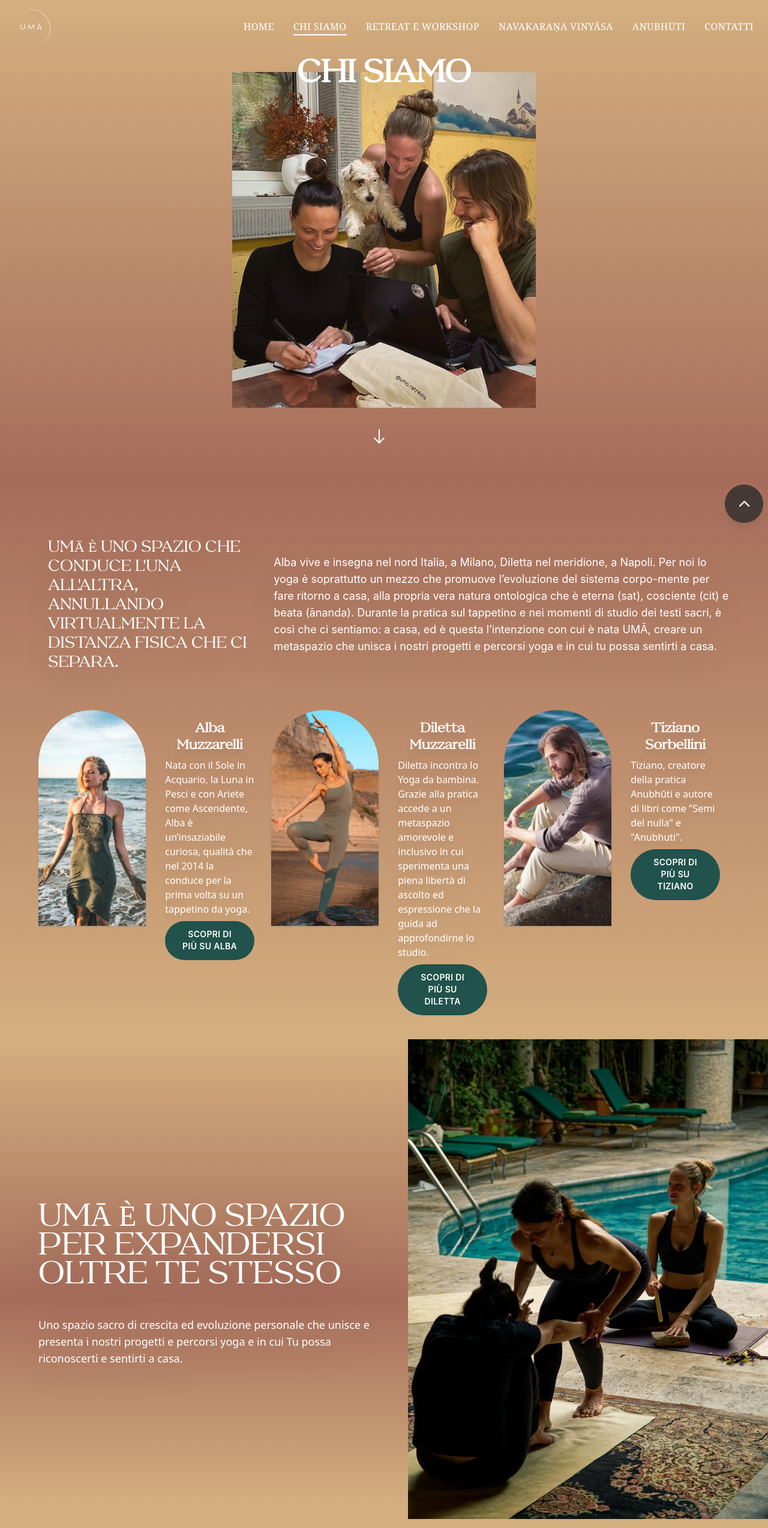
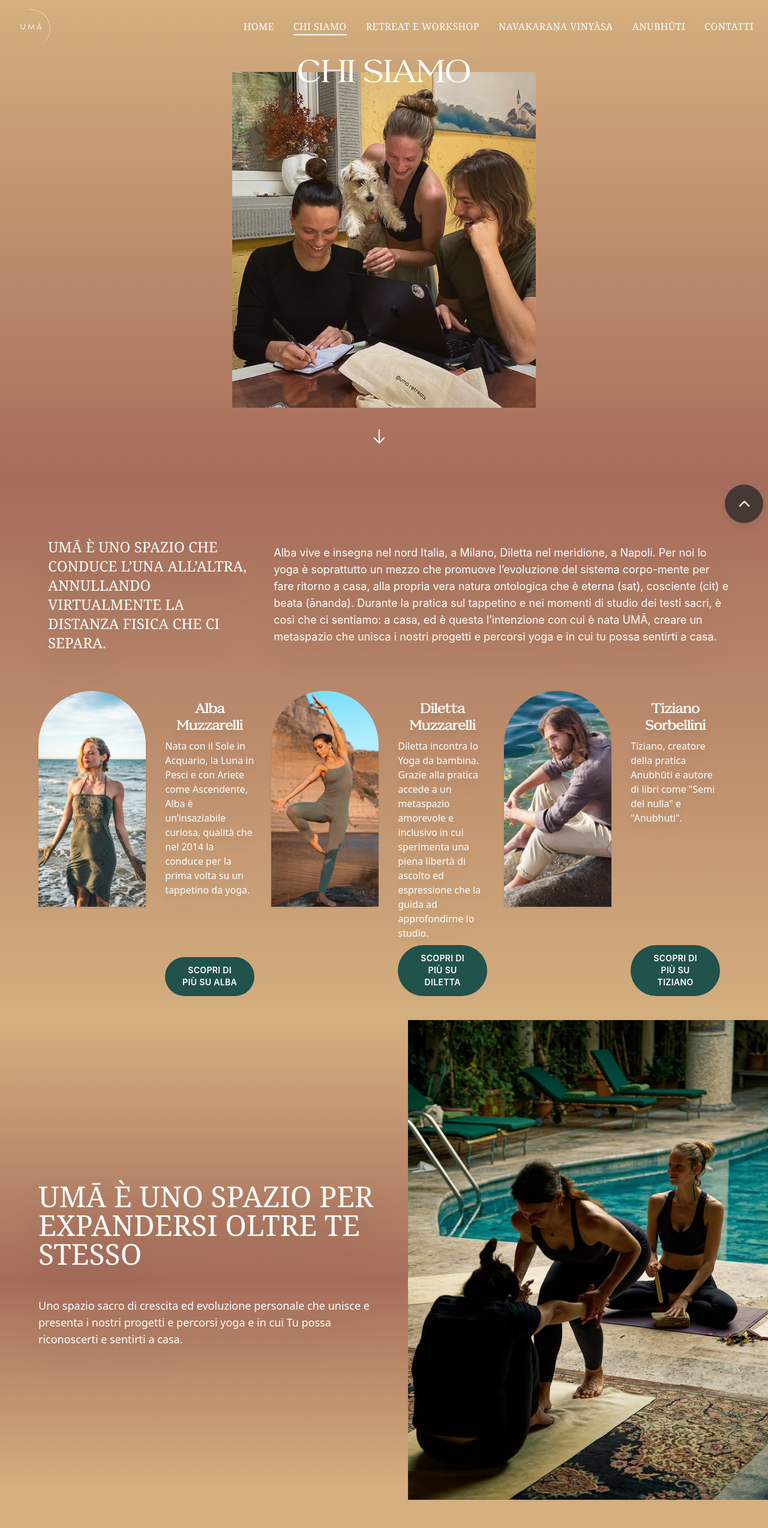
Before and after one commit to asorbellini/static-uma-yoga, a React (Vite) app: page /chi-siamo in a window 1280 px wide. Shown: the top 2548 px of the page at 60% size. Built offline with nearby package versions, Linux system fonts and the light colour scheme.

Commit message:
more improvements su CHISIAMO

```diff
--- a/src/components/AboutUmaSummary.jsx
+++ b/src/components/AboutUmaSummary.jsx
@@ -29,7 +29,7 @@ function AboutUmaSummary(){
             <section id="about-uma-summary" className="min-h-screen w-full px-4 bg-gradient-to-b from-terracota to-dorado relative">
                 <div className="px-12 pt-20 pb-8 flex flex-col sm:flex-row gap-3 items-center">
                     <div className="basis-1/3 p-[1rem]">
-                        <h3 className="text-lg md:text-2xl font-rose text-white text-left uppercase drop-shadow-2xl">
+                        <h3 className="text-lg md:text-2xl font-serif text-white text-left uppercase drop-shadow-2xl">
                         UMĀ è uno spazio che conduce l’una all’altra, annullando virtualmente la distanza fisica che ci separa.
                         </h3>
                     </div>
@@ -42,16 +42,18 @@ function AboutUmaSummary(){
                 <div className="px-12">
                     <div className="flex flex-col sm:flex-row gap-3 py-4">
                         <div className="flex-1">
-                            <div className="flex flex-col md:flex-row gap-4 items-start">
+                            <div className="flex flex-col md:flex-row gap-4 items-start h-full">
                                 <div className="basis-1/2 justify-items-center transition-all duration-[1000ms] ease-out">
                                     <img
                                     src={imageUrlAlba}
                                     alt="`Image Alba"
                                     className=" h-[45vh] object-cover shadow rounded-t-full " />
                                 </div>
-                                <div className="p-[1rem] basis-1/2">
+                                <div className="p-[1rem] basis-1/2 flex flex-col justify-between h-full">
+                                    <div>
                                         <h2 className="font-rose text-xl text-center text-white drop-shadow-xl font-semibold pb-2">Alba Muzzarelli</h2>
                                         <p className="font-sans text-base text-start text-white drop-shadow-xl font-normal">Nata con il Sole in Acquario, la Luna in Pesci e con Ariete come Ascendente, Alba è un’insaziabile curiosa, qualità che nel 2014 la conduce per la prima volta su un tappetino da yoga.</p>
+                                    </div>
                                     <div className="bg-verdeBosque hover:bg-verdeOliva transition-all duration-500 rounded-full px-6 py-3 my-2 flex justify-center items-center text-white hover:text-oscuro">
                                         <a href="/chi-siamo/alba-muzzarelli">
                                             <button className=" text-sm font-semibold tracking-wide justify-items-center">
@@ -64,16 +66,18 @@ function AboutUmaSummary(){
                         </div>
 
                         <div className="flex-1">
-                            <div className="flex flex-col md:flex-row gap-4 items-start">
+                            <div className="flex flex-col md:flex-row gap-4 items-start h-full">
                                 <div className="basis-1/2 justify-items-center transition-all duration-[1000ms] ease-out" >
                                     <img
                                     src={imageUrlDiletta}
                                     alt='Image Diletta'
                                     className="h-[45vh] object-cover shadow rounded-t-full" />
                                 </div>
-                                <div className="p-[1rem] basis-1/2">
+                                <div className="p-[1rem] basis-1/2 flex flex-col justify-between h-full">
+                                    <div>
                                         <h2 className="font-rose text-xl text-center text-white drop-shadow-xl font-semibold pb-2">Diletta Muzzarelli</h2>
                                         <p className="font-sans text-base text-start text-white drop-shadow-xl font-normal">Diletta incontra lo Yoga da bambina. Grazie alla pratica accede a un metaspazio amorevole e inclusivo in cui sperimenta una piena libertà di ascolto ed espressione che la guida ad approfondirne lo studio.</p>
+                                    </div>
                                     <div className="bg-verdeBosque hover:bg-verdeOliva transition-all duration-500 rounded-full px-6 py-3 my-2 flex justify-center items-center text-white hover:text-oscuro">
                                         <a href="/chi-siamo/diletta-muzzarelli">
                                             <button className=" text-sm font-semibold tracking-wide justify-items-center">
@@ -86,16 +90,18 @@ function AboutUmaSummary(){
                         </div>
 
                         <div className="flex-1">
-                            <div className="flex flex-col md:flex-row gap-4 items-start">
+                            <div className="flex flex-col md:flex-row gap-4 items-start h-full">
                                 <div className="basis-1/2 justify-items-center transition-all duration-[1000ms] ease-out">
                                     <img
                                     src={imageUrlTiziano}
                                     alt='Image Tiziano'
                                     className="h-[45vh] object-cover shadow rounded-t-full" />
                                 </div>
-                                <div className="p-[1rem] basis-1/2">
+                                <div className="p-[1rem] basis-1/2 flex flex-col justify-between h-full">
+                                    <div>
                                         <h2 className="font-rose text-xl text-center text-white drop-shadow-xl font-semibold pb-2">Tiziano Sorbellini</h2>
                                         <p className="font-sans text-base text-start text-white drop-shadow-xl font-normal">Tiziano, creatore della pratica Anubhūti e autore di libri come "Semi del nulla" e "Anubhuti".</p>
+                                    </div>
                                     <div className="bg-verdeBosque hover:bg-verdeOliva transition-all duration-500 rounded-full px-6 py-3 my-2 flex justify-center items-center text-white hover:text-oscuro">
                                         <a href="/chi-siamo/tiziano-sorbellini">
                                             <button className=" text-sm font-semibold tracking-wide justify-items-center">
@@ -112,7 +118,7 @@ function AboutUmaSummary(){
             <section ref={sectionRef} className="min-h-screen w-full py-8 px-4 flex items-center bg-gradient-to-b via-terracota from-dorado via-50% to-dorado  to-90% relative overflow-hidden">
                 <div className="flex flex-col lg:flex-row min-h-screen px-12">
                     <div className="flex-1 flex flex-col justify-center text-white py-12">
-                        <h1 className="font-rose text-3xl md:text-4xl lg:text-5xl drop-shadow-2xl">
+                        <h1 className="font-serif text-3xl md:text-4xl lg:text-5xl drop-shadow-2xl">
                         UMĀ È UNO SPAZIO PER EXPANDERSI OLTRE TE STESSO
                         </h1>
                         <p className="font-sans text-base md:text-lg font-normal drop-shadow-2xl my-12">
--- a/src/components/HeroAbout.jsx
+++ b/src/components/HeroAbout.jsx
@@ -12,7 +12,7 @@ function HeroAbout() {
                     className="w-full h-[50vh] sm:h-[70vh] object-cover md:object-contain opacity-90 "
                 />
         {/* CHI SIAMO superpuesto en la parte superior de imágen*/}
-                <h2 className="w-full absolute -top-6 left-1/2 -translate-x-1/2 text-3xl md:text-4xl lg:text-5xl rounded font-rose text-white font-bold text-center drop-shadow-2xl">
+                <h2 className="w-full absolute -top-6 left-1/2 -translate-x-1/2 text-3xl md:text-4xl lg:text-5xl rounded font-rose text-white font-medium text-center drop-shadow-2xl">
                     CHI SIAMO
                 </h2>
       </div>
```
Lines whose indentation alone changed are shown as unchanged.
